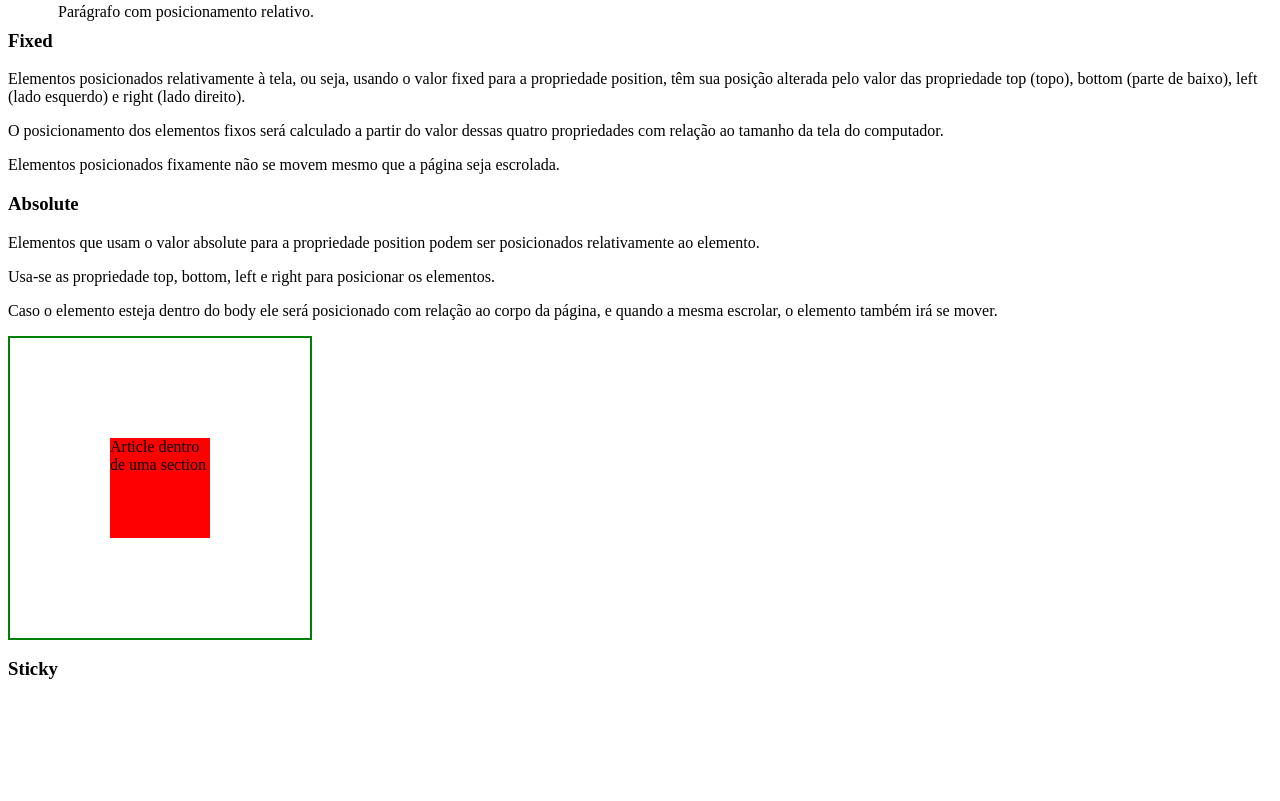
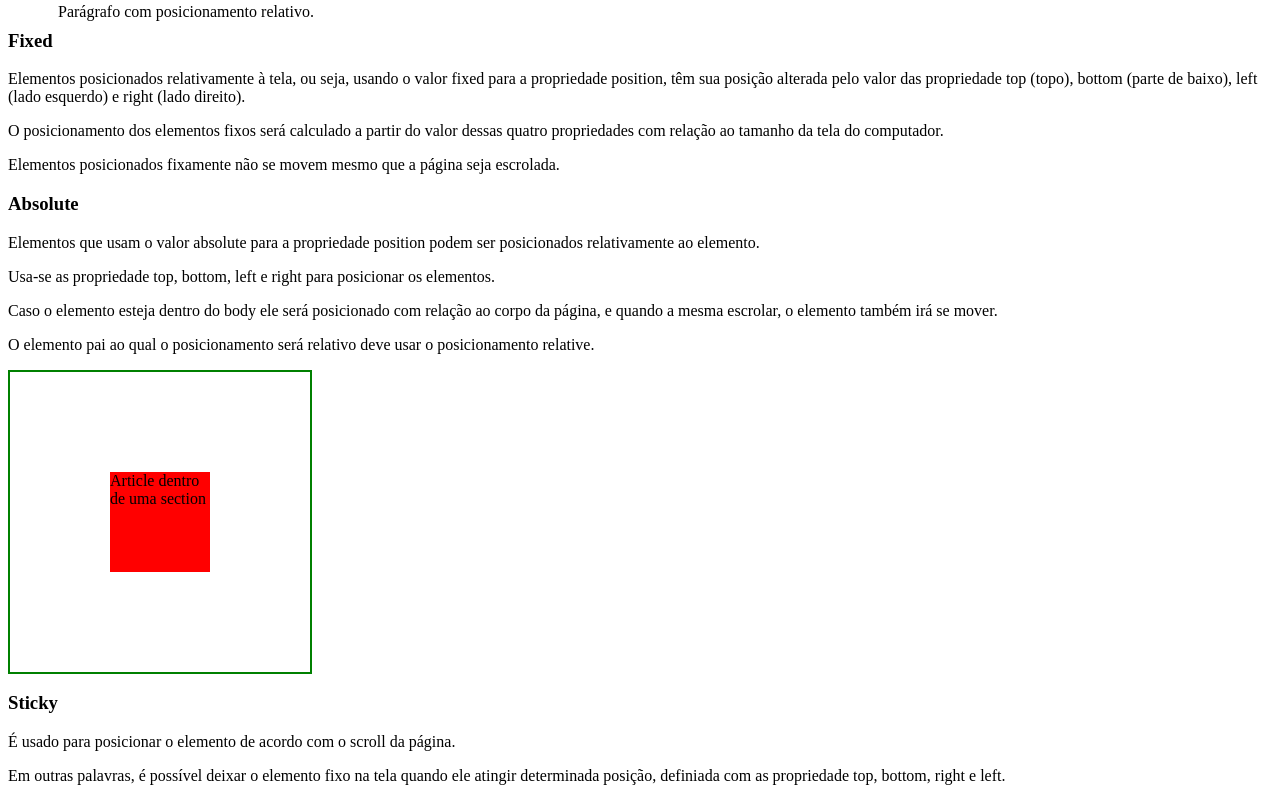
Before and after one commit to rsg73626/front-end-web-mackenzie-brasscom, a plain HTML site: page 10 - Aula de CSS/position.html in a window 1280 px wide. Shown: the part 404-1205 px from the top of the page. Before the commit the page ends 1103 px from the top, so only its background shows below. Drawn offline with Linux system fonts and the light colour scheme.

Commit message:
Explicando melhor algumas formas de posicionamento.

```diff
--- a/10 - Aula de CSS/position.html
+++ b/10 - Aula de CSS/position.html
@@ -100,6 +100,7 @@
         <p>Elementos que usam o valor absolute para a propriedade position podem ser posicionados relativamente ao elemento.</p>
         <p>Usa-se as propriedade top, bottom, left e right para posicionar os elementos.</p>
         <p>Caso o elemento esteja dentro do body ele será posicionado com relação ao corpo da página, e quando a mesma escrolar, o elemento também irá se mover.</p>
+        <p>O elemento pai ao qual o posicionamento será relativo deve usar o posicionamento relative.</p>
 
         <section id="container" style="width: 300px; height: 300px; border: 2px solid green;">
             <article id="article-absolute" style="width: 100px; height: 100px; background-color: red;">
@@ -108,5 +109,7 @@
         </section>
 
         <h3 id="sticky">Sticky</h3>
+        <p>É usado para posicionar o elemento de acordo com o scroll da página.</p>
+        <p>Em outras palavras, é possível deixar o elemento fixo na tela quando ele atingir determinada posição, definiada com as propriedade top, bottom, right e left.</p>
     </body>
 </html>
```
